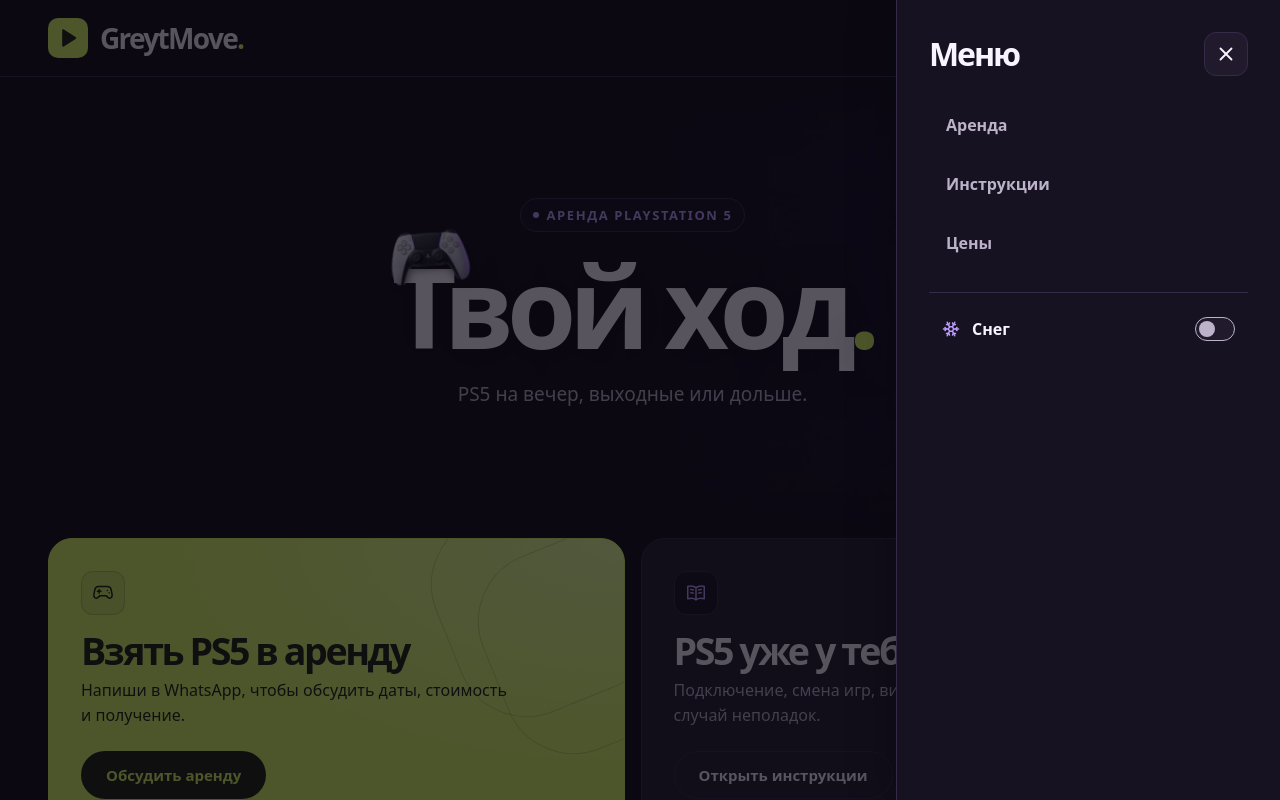
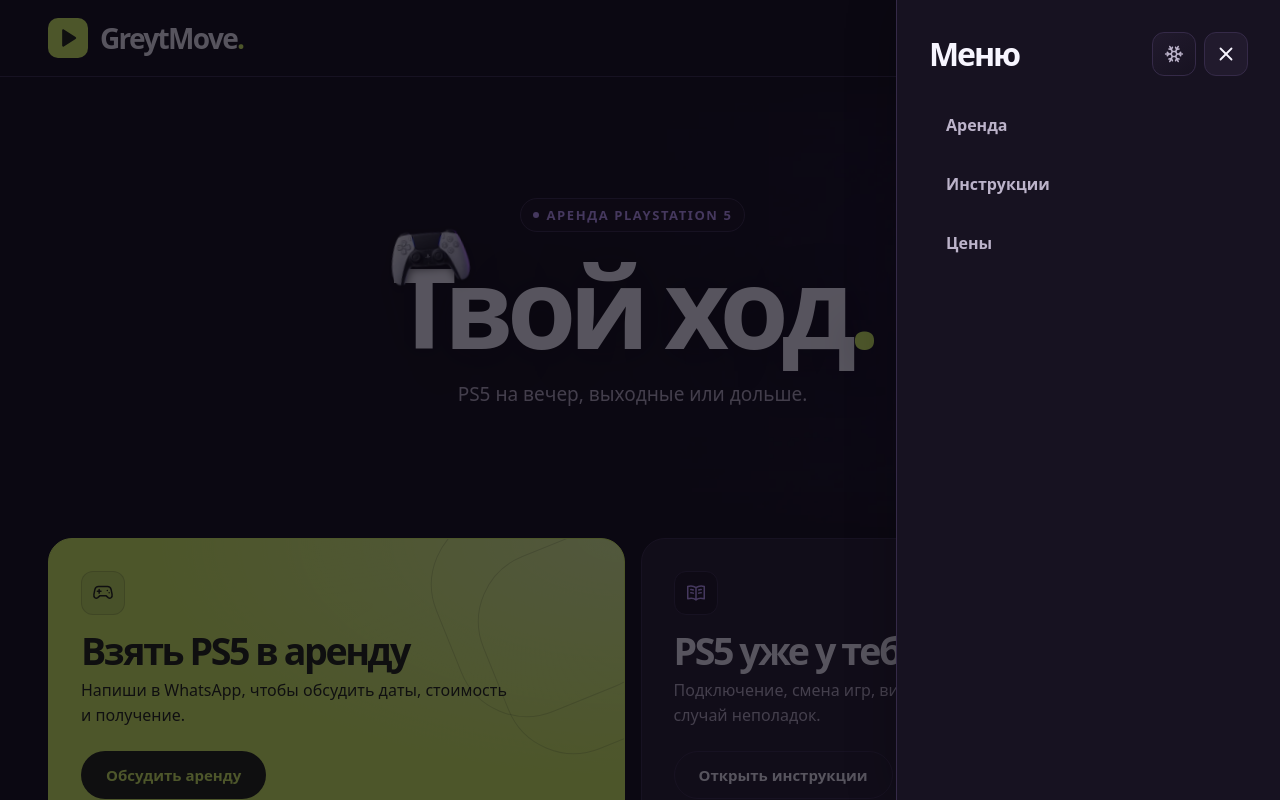
Before and after one commit to Tengreyt/press-play, a Nuxt app: page / in a window 1280 px wide. Both pictures are taken after a click on the button "Меню". Shown: the top 800 px of the page. Built offline with nearby package versions, Linux system fonts and the light colour scheme; a web font is replaced by a local one.

Commit message:
Use a compact snow button and increase flake density

```diff
--- a/app/components/app/app-navigation-drawer.vue
+++ b/app/components/app/app-navigation-drawer.vue
@@ -42,33 +42,33 @@ function closeAfterSelection(event: MouseEvent) {
   >
     <header class="app-navigation-drawer__header">
       <h2 :id="`${id}-title`">Меню</h2>
-      <UiButton size="icon" variant="secondary" aria-label="Закрыть меню" @click="emit('close')">
-        <X :size="22" aria-hidden="true" />
-      </UiButton>
+      <div class="app-navigation-drawer__actions">
+        <UiButton
+          size="icon"
+          :variant="snowEnabled ? 'primary' : 'secondary'"
+          class="app-navigation-drawer__snow"
+          aria-label="Снег"
+          title="Снег"
+          :aria-pressed="snowEnabled"
+          :aria-describedby="reducedMotion ? `${id}-motion` : undefined"
+          :disabled="reducedMotion"
+          @click="emit('update:snowEnabled', !snowEnabled)"
+        >
+          <Snowflake :size="20" aria-hidden="true" />
+        </UiButton>
+        <UiButton size="icon" variant="secondary" aria-label="Закрыть меню" autofocus @click="emit('close')">
+          <X :size="22" aria-hidden="true" />
+        </UiButton>
+      </div>
     </header>
     <nav class="app-navigation-drawer__links" aria-label="Основная навигация">
       <NuxtLink to="/rent" class="app-navigation-drawer__link" @click="closeAfterSelection">Аренда</NuxtLink>
       <NuxtLink to="/guide" class="app-navigation-drawer__link" @click="closeAfterSelection">Инструкции</NuxtLink>
       <NuxtLink to="/prices" class="app-navigation-drawer__link" @click="closeAfterSelection">Цены</NuxtLink>
     </nav>
-    <div class="app-navigation-drawer__setting">
-      <button
-        type="button"
-        role="switch"
-        class="app-navigation-drawer__switch"
-        :aria-checked="snowEnabled"
-        :aria-describedby="reducedMotion ? `${id}-motion` : undefined"
-        :disabled="reducedMotion"
-        @click="emit('update:snowEnabled', !snowEnabled)"
-      >
-        <Snowflake :size="18" aria-hidden="true" />
-        <span>Снег</span>
-        <span class="app-navigation-drawer__track" aria-hidden="true" />
-      </button>
-      <p v-if="reducedMotion" :id="`${id}-motion`" class="app-navigation-drawer__setting-hint">
-        В системе включено уменьшение движения.
-      </p>
-    </div>
+    <p v-if="reducedMotion" :id="`${id}-motion`" class="app-navigation-drawer__setting-hint">
+      В системе включено уменьшение движения.
+    </p>
   </dialog>
 </template>
 
@@ -128,6 +128,33 @@ function closeAfterSelection(event: MouseEvent) {
   }
 }
 
+.app-navigation-drawer__actions {
+  display: flex;
+  flex: none;
+  gap: $gap-xs;
+}
+
+.app-navigation-drawer__snow.ui-button {
+  &:not([aria-pressed='true']) {
+    color: $color-muted;
+    background: linear-gradient(145deg, $color-surface-raised, $color-surface);
+
+    &:hover:not(:disabled) {
+      color: $color-text;
+      background: $color-surface-raised;
+    }
+  }
+
+  &[aria-pressed='true'] {
+    border-color: $color-accent;
+    box-shadow: 0 0 0.875rem rgb(216 250 99 / 18%);
+  }
+
+  &:disabled {
+    cursor: default;
+  }
+}
+
 .app-navigation-drawer__links {
   display: grid;
   gap: $gap-xs;
@@ -156,73 +183,6 @@ function closeAfterSelection(event: MouseEvent) {
   }
 }
 
-.app-navigation-drawer__setting {
-  display: grid;
-  gap: $gap-xs;
-  padding-top: $gap-sm;
-  border-top: 1px solid $color-border;
-}
-
-.app-navigation-drawer__switch {
-  display: grid;
-  min-height: $control-size;
-  grid-template-columns: auto 1fr auto;
-  align-items: center;
-  gap: $gap-sm;
-  padding: $gap-xs $gap-sm;
-  border: 1px solid transparent;
-  border-radius: $radius-sm;
-  color: $color-text;
-  background: transparent;
-  cursor: pointer;
-  font-weight: 650;
-  text-align: left;
-
-  svg {
-    color: $color-lavender;
-  }
-
-  &:hover:not(:disabled) {
-    background: $color-surface-raised;
-  }
-
-  &:disabled {
-    color: $color-muted;
-    cursor: default;
-  }
-}
-
-.app-navigation-drawer__track {
-  display: flex;
-  width: 2.5rem;
-  height: 1.5rem;
-  align-items: center;
-  padding: 0.1875rem;
-  border: 1px solid $color-muted;
-  border-radius: $radius-pill;
-  background: $color-surface-raised;
-
-  &::before {
-    width: 1rem;
-    height: 1rem;
-    flex: none;
-    border-radius: 50%;
-    background: $color-muted;
-    content: '';
-    transition: transform $transition-fast;
-  }
-}
-
-.app-navigation-drawer__switch[aria-checked='true'] .app-navigation-drawer__track {
-  border-color: $color-accent;
-  background: $color-accent;
-
-  &::before {
-    background: $color-on-accent;
-    transform: translateX(1rem);
-  }
-}
-
 .app-navigation-drawer__setting-hint {
   padding-inline: $gap-sm;
   color: $color-muted;
--- a/app/components/app/app-snow.vue
+++ b/app/components/app/app-snow.vue
@@ -12,6 +12,18 @@ const flakes = [
   { left: 26, size: 2, duration: 22, phase: 12, drift: 28 },
   { left: 49, size: 3, duration: 15, phase: 8, drift: 15 },
   { left: 75, size: 2, duration: 17, phase: 3, drift: -21 },
+  { left: 23, size: 3, duration: 17, phase: 7, drift: 16 },
+  { left: 38, size: 2, duration: 21, phase: 2, drift: -24 },
+  { left: 63, size: 4, duration: 18, phase: 12, drift: 22 },
+  { left: 88, size: 3, duration: 16, phase: 1, drift: -16 },
+  { left: 8, size: 3, duration: 20, phase: 12, drift: 27 },
+  { left: 16, size: 2, duration: 14, phase: 7, drift: -19 },
+  { left: 34, size: 2, duration: 19, phase: 4, drift: 17 },
+  { left: 46, size: 3, duration: 18, phase: 16, drift: -24 },
+  { left: 52, size: 4, duration: 17, phase: 10, drift: 19 },
+  { left: 58, size: 2, duration: 14, phase: 6, drift: -22 },
+  { left: 72, size: 3, duration: 21, phase: 16, drift: 25 },
+  { left: 97, size: 3, duration: 18, phase: 4, drift: -28 },
 ];
 </script>
 
@@ -49,11 +61,11 @@ const flakes = [
   height: var(--size);
   border-radius: 50%;
   background: $color-text;
-  opacity: 0.38;
+  opacity: 0.46;
   animation: snow-fall var(--duration) linear var(--delay) infinite;
 
   &:nth-child(3n) {
-    opacity: 0.64;
+    opacity: 0.72;
   }
 }
 
@@ -68,7 +80,7 @@ const flakes = [
 }
 
 @media (max-width: $breakpoint-mobile) {
-  .app-snow__flake:nth-child(n + 9) {
+  .app-snow__flake:nth-child(n + 17) {
     display: none;
   }
 }
```
